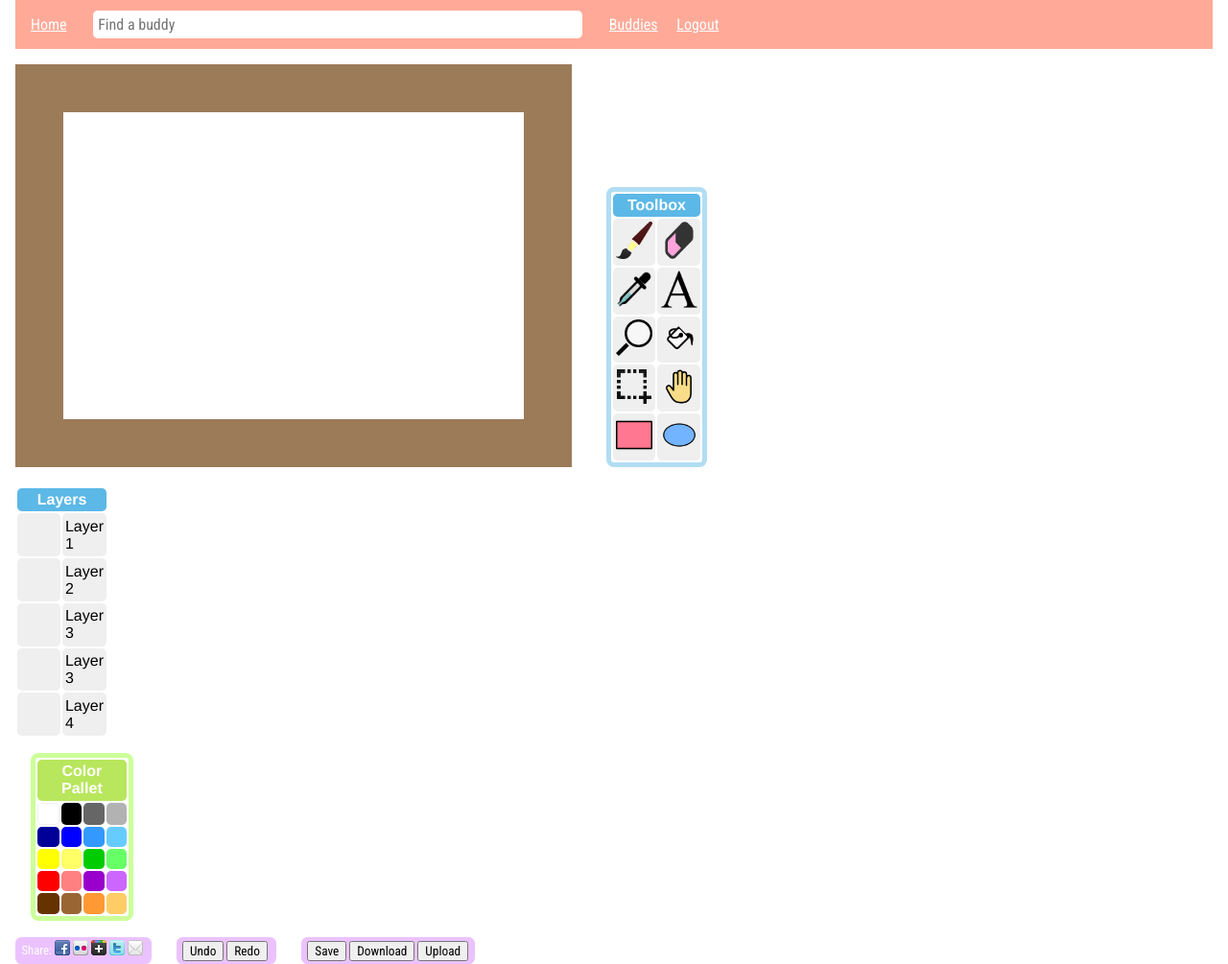
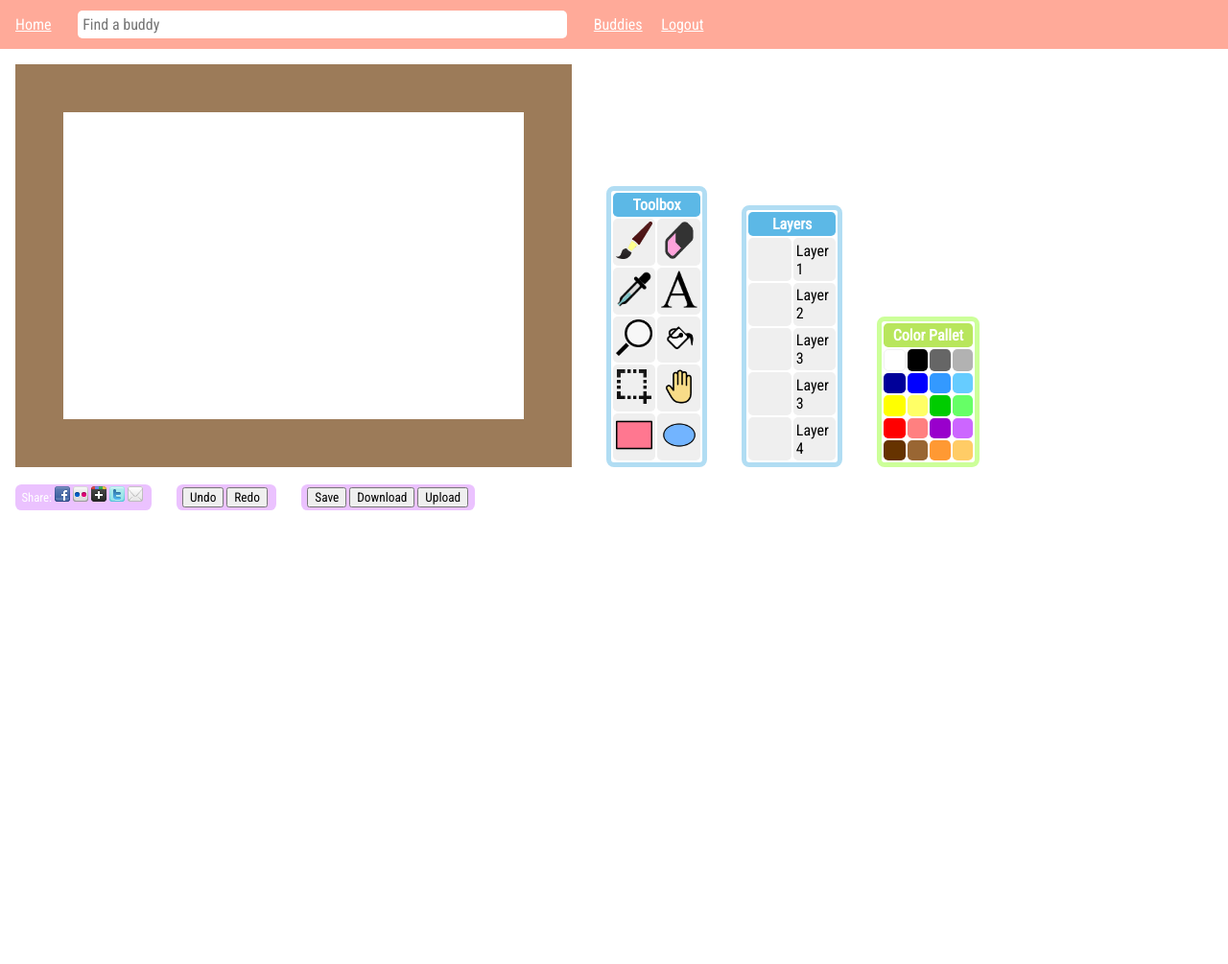
Before and after one commit to nsnyder/WebProject, a PHP site: page /artist.html in a window 1280 px wide. Shown: the whole page at 96% size. After the commit the page ends 532 px from the top, so only its background shows below. Run offline with PHP 8.4, Linux system fonts and the light colour scheme; lists and menus that the app fills with data are empty.

Commit message:
Artist tweaks

```diff
--- a/artist.html
+++ b/artist.html
@@ -13,6 +13,7 @@
 	<a href="/WebProject/buddies.html" title="Buddies List">Buddies</a>
 	<a href="#" title="Logout">Logout</a>
 </nav>
+<div id="MainContent">
 <div id="Frame">
 </div>
 <table id="Toolbox">
@@ -58,7 +59,7 @@
 		</td>
 	</tr>
 </table>
-<table id="Toolbox2">
+<table id="Layers">
     <th colspan=2 class="tools">Layers</th>
   <tr>
     <td class="tools">&nbsp;</td>
@@ -135,5 +136,6 @@
 		<li class="horizontal"><button onclick="">Upload</button></li>
 	</ul>
 </div>
+</div>
 </body>
 </html>
--- a/css/artist.css
+++ b/css/artist.css
@@ -1,11 +1,4 @@
 /*General styling*/
-table, th, td, tr, div{
-	font-family: Helvetica, Arial, sans-serif;
-	font-weight: normal;
-}
-body{
-	padding: 0 1em 0 1em;
-}
 
 /*toolbox styling*/
 #Toolbox, #Layers
```
Also changed, not shown: validation files/Apprentice css validation.png (added), validation files/Buddies css validation.png (added), validation files/Global css validation.png (added), validation files/Login css validation.png (added), validation files/apprenticehtmlvalidation.JPG (renamed from apprenticehtmlvalidation.JPG), validation files/artist css validation.png (added), validation files/buddieshtmlvalidation.JPG (renamed from buddieshtmlvalidation.JPG), validation files/loginhtmlvalidation.JPG (renamed from loginhtmlvalidation.JPG).
